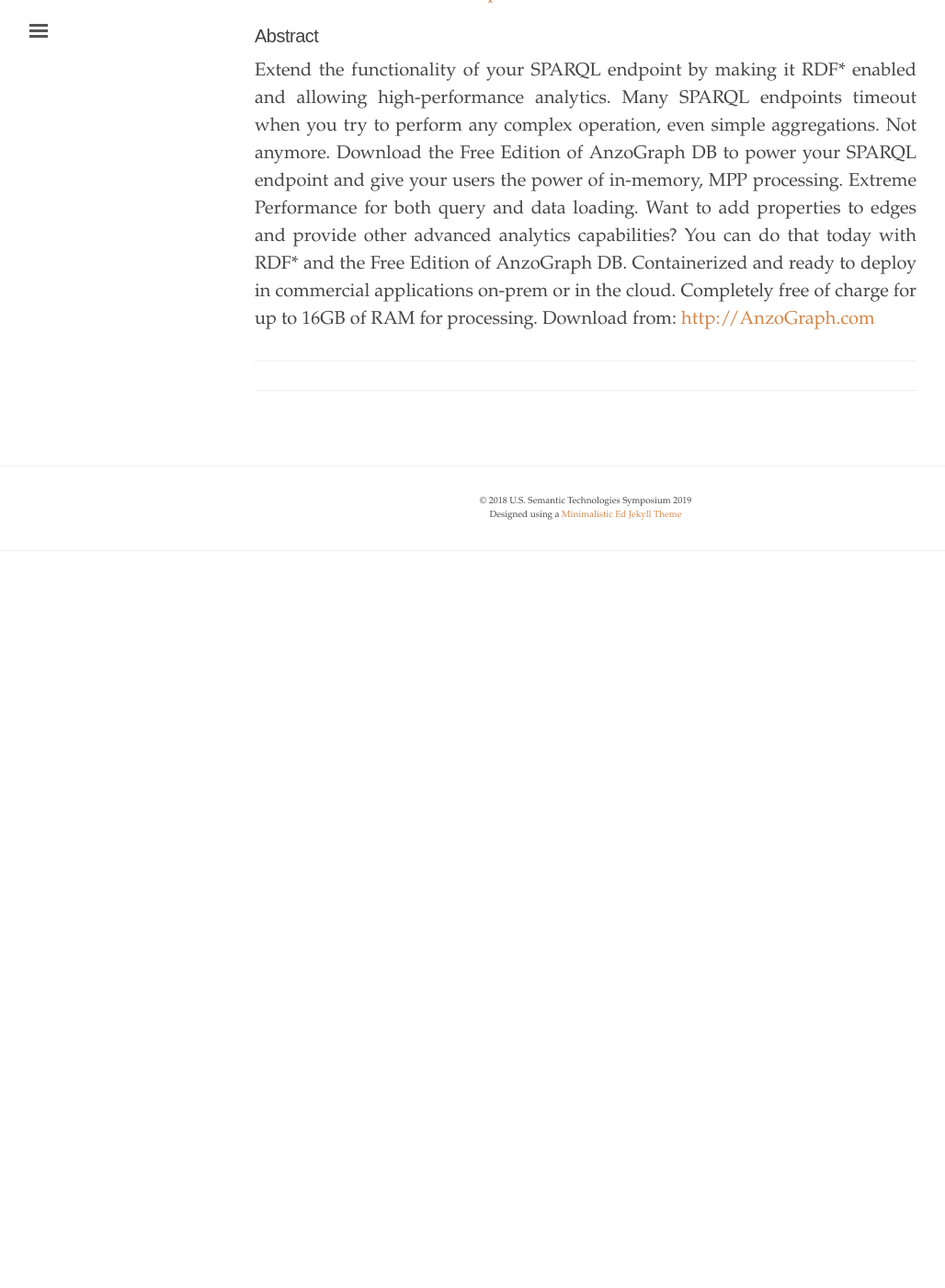
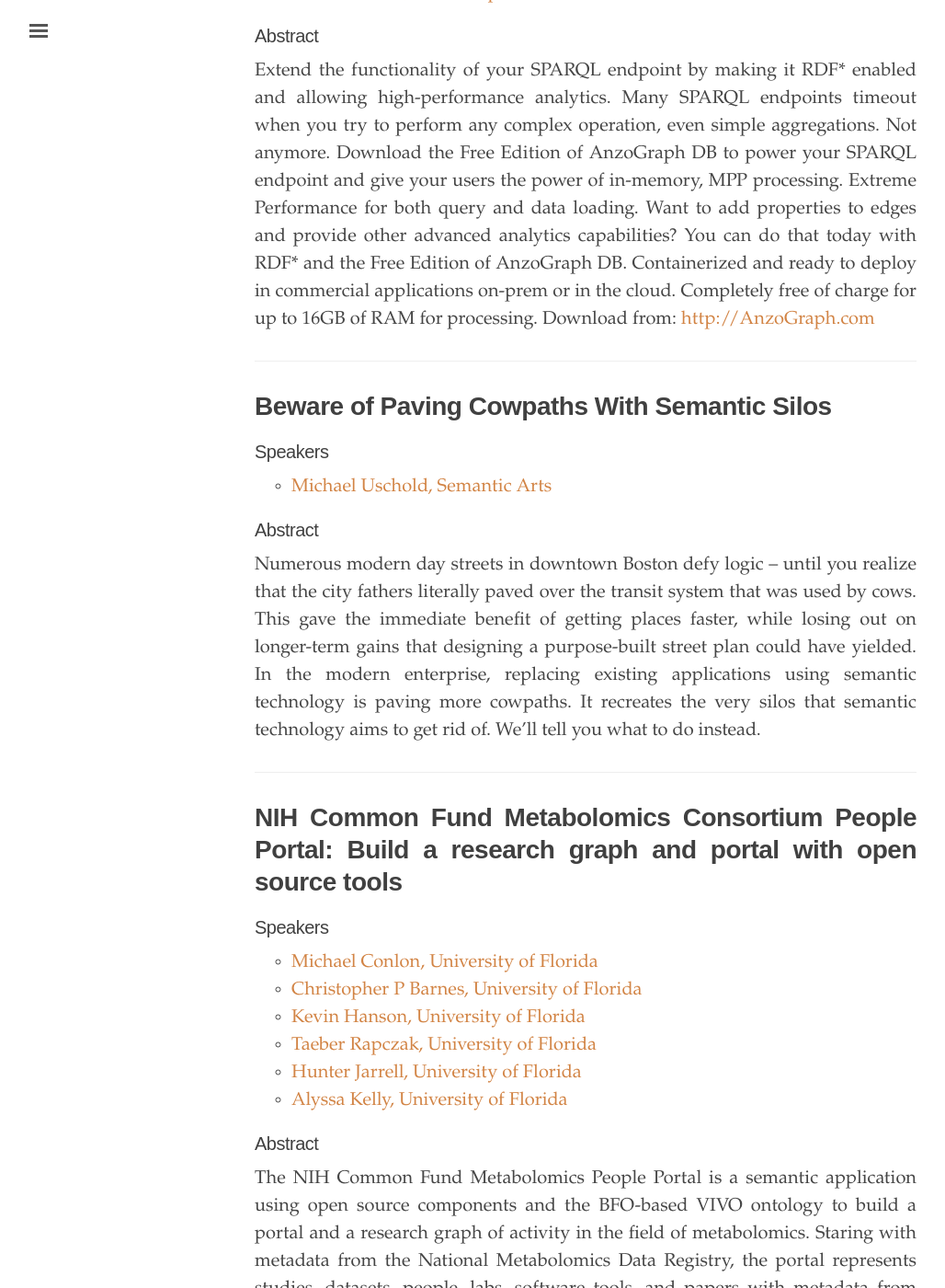
Before and after one commit to us2ts/us2ts.github.io, a Jekyll site: the page built from pages/lightning-talks.md, in a window 1280 px wide and 1400 px high, scrolled down 7720 px. Shown: the whole window at 92% size, without its empty margins (3-1031 px from the left). Built offline with Jekyll 4.4.1, drawn with Linux system fonts in a browser that asks for light colours; comment, search, counter and statistics services are not loaded; before the commit the page ends 8350 px from its top, so only the background shows below that; some of the changed text lies outside the part shown.

Commit message:
2 new lightning talks

```diff
--- a/pages/lightning-talks.md
+++ b/pages/lightning-talks.md
@@ -154,3 +154,32 @@
 #### Abstract
 
 Extend the functionality of your SPARQL endpoint by making it RDF* enabled and allowing high-performance analytics. Many SPARQL endpoints timeout when you try to perform any complex operation, even simple aggregations. Not anymore. Download the Free Edition of AnzoGraph DB to power your SPARQL endpoint and give your users the power of in-memory, MPP processing. Extreme Performance for both query and data loading. Want to add properties to edges and provide other advanced analytics capabilities? You can do that today with RDF* and the Free Edition of AnzoGraph DB. Containerized and ready to deploy in commercial applications on-prem or in the cloud. Completely free of charge for up to 16GB of RAM for processing. Download from: [http://AnzoGraph.com](http://AnzoGraph.com)
+
+----------------------------------------------------------------
+
+# Beware of Paving Cowpaths With Semantic Silos
+
+#### Speakers
+- [Michael Uschold, Semantic Arts](https://www.semanticarts.com/)
+
+#### Abstract
+
+Numerous modern day streets in downtown Boston defy logic – until you realize that the city fathers literally paved over the transit system that was used by cows. This gave the immediate benefit of getting places faster, while losing out on longer-term gains that designing a purpose-built street plan could have yielded. In the modern enterprise, replacing existing applications using semantic technology is paving more cowpaths. It recreates the very silos that semantic technology aims to get rid of. We'll tell you what to do instead.
+
+----------------------------------------------------------------
+
+# NIH Common Fund Metabolomics Consortium People Portal: Build a research graph and portal with open source tools
+
+#### Speakers
+- [Michael Conlon, University of Florida](http://vivo.ufl.edu/individual/mconlon)
+- [Christopher P Barnes, University of Florida](http://vivo.ufl.edu/individual/cpb)
+- [Kevin Hanson, University of Florida](http://vivo.ufl.edu/individual/kshanson)
+- [Taeber Rapczak, University of Florida](http://vivo.ufl.edu/individual/taeber)
+- [Hunter Jarrell, University of Florida](http://vivo.ufl.edu/individual/hunter.jarrell)
+- [Alyssa Kelly, University of Florida](https://vivo.ufl.edu/display/n51363)
+
+#### Abstract
+
+The NIH Common Fund Metabolomics People Portal is a semantic application using open source components and the BFO-based VIVO ontology to build a portal and a research graph of activity in the field of metabolomics. Staring with metadata from the National Metabolomics Data Registry, the portal represents studies, datasets, people, labs, software tools, and papers with metadata from PubMed. The current graph represents over 1200 studies, 1300 investigators, and 17,000 papers dating back to 1977. The portal is used by investigators to find related work and data sets for analysis. The graph will be used by social network analysts to study the collaborative structure of the metabolomics community.
+
+Metabolomics is the study of small molecules in tissue. Metabolomics is used to understand cell biology and disease mechanisms. The NIH Common Fund supports a consortium of 14 sites working to advance the technology of metabolite identification, and the application of metabolomics in biomedicine.
```
